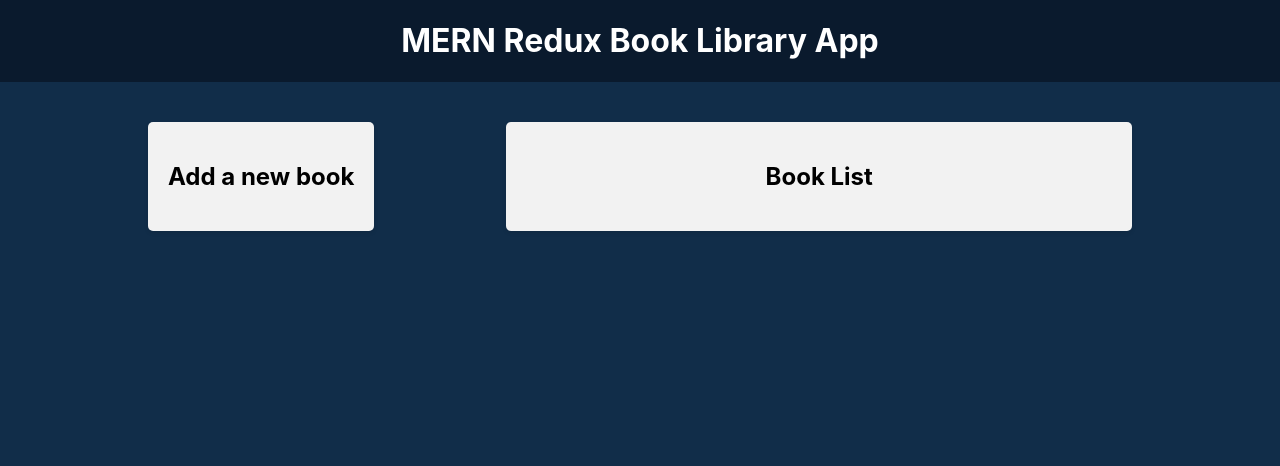
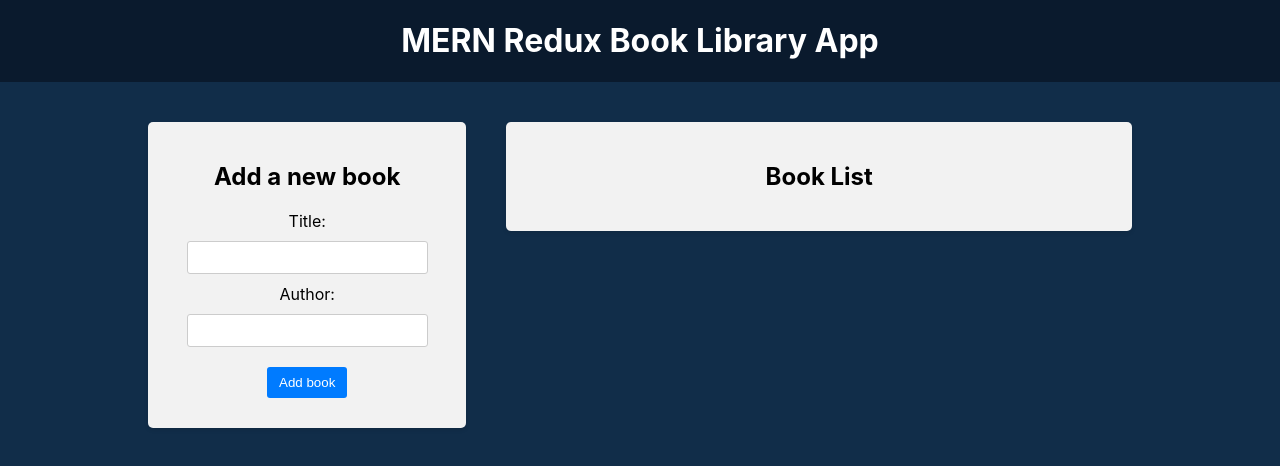
Before and after one commit to SergiyKonrad/MERN-book-library-app, a React (Create React App) app in the folder front/: page / in a window 1280 px wide. Shown: the top 466 px of the page. Built offline with nearby package versions, Linux system fonts and the light colour scheme.

Commit message:
Added BookForm, BookList ,Filter components

```diff
--- a/front/src/components/BookForm/BookForm.js
+++ b/front/src/components/BookForm/BookForm.js
@@ -1,7 +1,46 @@
+import { useState } from 'react'
+import './BookForm.css'
+
 const BookForm = () => {
+  const [title, setTitle] = useState('')
+  const [author, setAuthor] = useState('')
+
+  const handleSubmit = (e) => {
+    e.preventDefault()
+
+    if (title && author) {
+      // dispatch action
+      console.log(title, author)
+
+      setTitle('')
+      setAuthor('')
+    }
+  }
+
   return (
     <div className="app-block book-form">
       <h2>Add a new book</h2>
+      <form onSubmit={handleSubmit}>
+        <div>
+          <label htmlFor="title">Title:</label>
+          <input
+            type="text"
+            id="title"
+            value={title}
+            onChange={(e) => setTitle(e.target.value)}
+          />
+        </div>
+        <div>
+          <label htmlFor="author">Author:</label>
+          <input
+            type="text"
+            id="author"
+            value={author}
+            onChange={(e) => setAuthor(e.target.value)}
+          />
+        </div>
+        <button type="submit">Add book</button>
+      </form>
     </div>
   )
 }
--- a/front/src/components/BookList/BookList.js
+++ b/front/src/components/BookList/BookList.js
@@ -1,3 +1,5 @@
+import './BookList.css'
+
 const BookList = () => {
   return (
     <div className="app-block book-list">
--- a/front/src/components/Filter/Filter.js
+++ b/front/src/components/Filter/Filter.js
@@ -1,3 +1,5 @@
+import './Filter.css'
+
 const Filter = () => {
   return (
     <div className="app-block filter">
```
